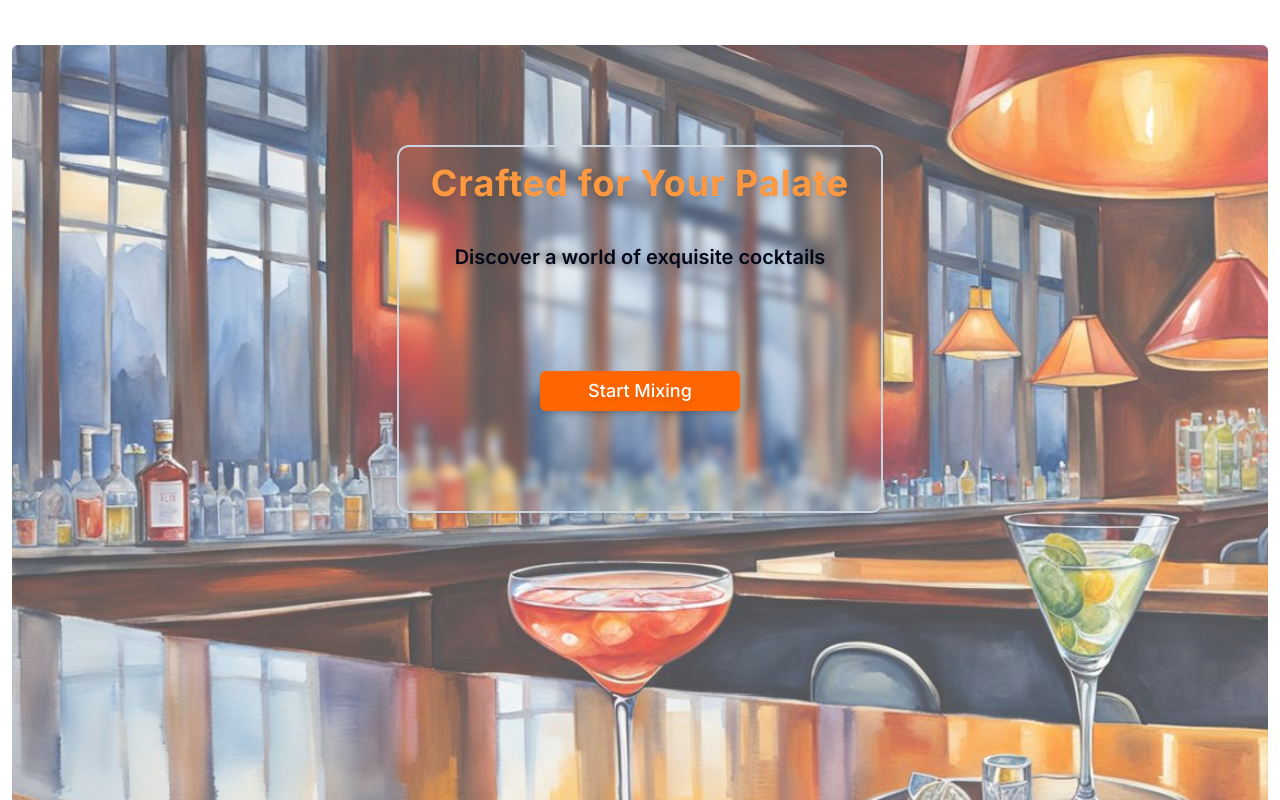
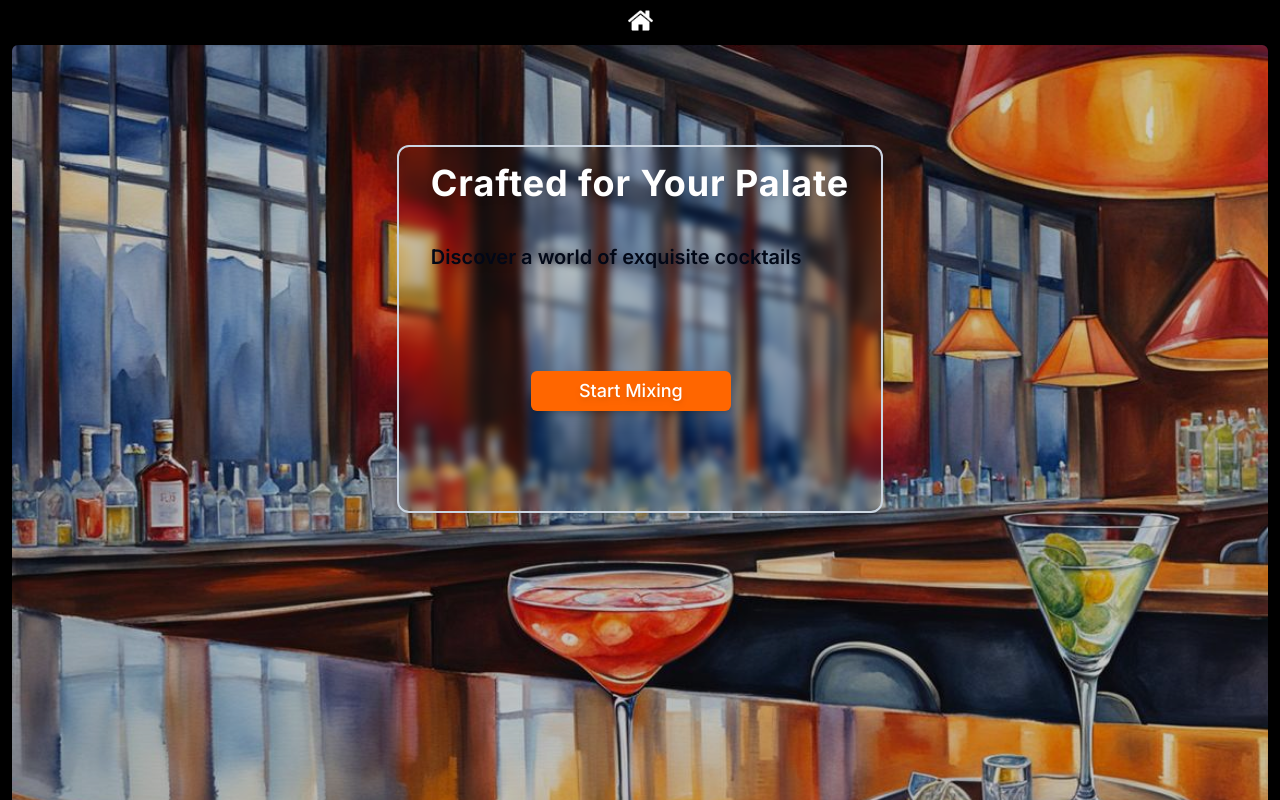
Before and after one commit to kingkwongsta/mixology, a Next.js app: page / in a window 1280 px wide. Shown: the top 800 px of the page. Built offline with nearby package versions, Linux system fonts and the light colour scheme.

Commit message:
Update Welcome component styling and background color in layout.js

```diff
--- a/src/app/components/Welcome.jsx
+++ b/src/app/components/Welcome.jsx
@@ -23,11 +23,11 @@ export default function Welcome({ display }) {
   //   setrandomNum(randomIndex);
   // }, [introMessages]);
   return (
-    <div className="flex items-center justify-center ">
+    <div className="flex items-center justify-center">
       <div className="relative">
         {/* <<<<< FULL IMAGE SIZE >>>>>*/}
         <Image
-          className="w-screen h-full object-cover opacity-70 rounded-md"
+          className="w-screen h-full object-cover opacity-80 rounded-md"
           src="/images/hero-1.jpg"
           alt="welcome"
           width={1200}
@@ -40,9 +40,9 @@ export default function Welcome({ display }) {
           width={1200}
           height={300}
         /> */}
-        <div className="absolute inset-0 flex flex-col items-center justify-start mt-[100px] text-center">
+        <div className="absolute inset-0 flex flex-col items-center justify-start mt-[100px] text-center]">
           <div className="pt-4 px-8 rounded-xl backdrop-blur-sm hover:border-[#D9984A] border-2 border-slate-300 shadow-lg">
-            <h1 className="text-4xl text-[#ff983f] font-bold mb-10 drop-shadow-md tracking-wide">
+            <h1 className="text-4xl text-[#ffffff] font-bold mb-10 drop-shadow-md tracking-wide">
               Crafted for Your Palate
             </h1>
             <h2 className="text-xl font-semibold drop-shadow-md">
--- a/src/app/layout.js
+++ b/src/app/layout.js
@@ -14,7 +14,7 @@ export default function RootLayout({ children }) {
   return (
     <html lang="en">
       <body
-          className={`${inter.className} bg-gradient-to-r from-[#ffffff] to-[#ffffff]`}
+          className={`${inter.className} bg-gradient-to-r from-[#000000] to-[#000000]`}
         // className={`${inter.className} bg-gradient-to-r from-[#e0e0e0] to-[#F5F5F5]`}
       >
         <ThemeProvider
```
